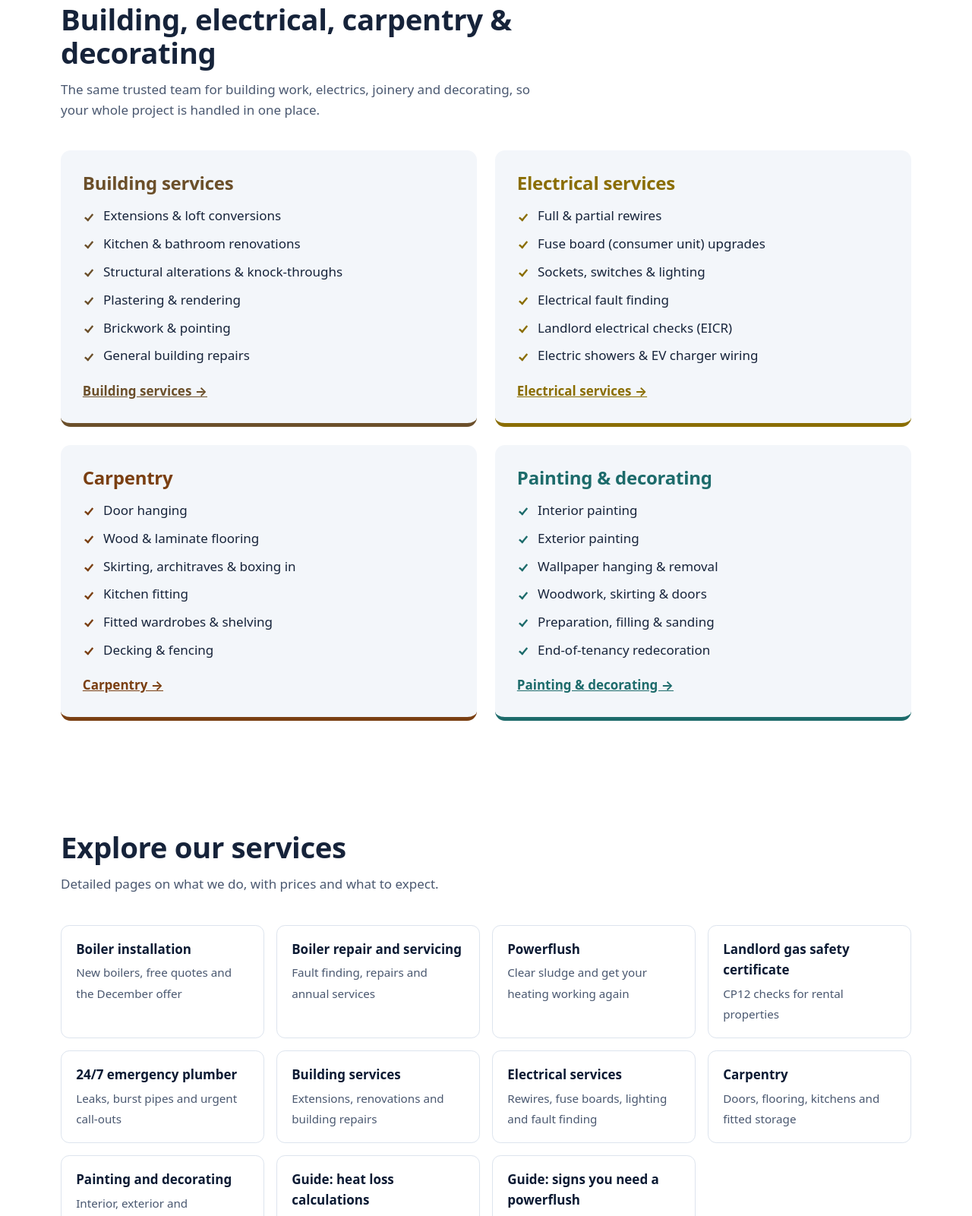
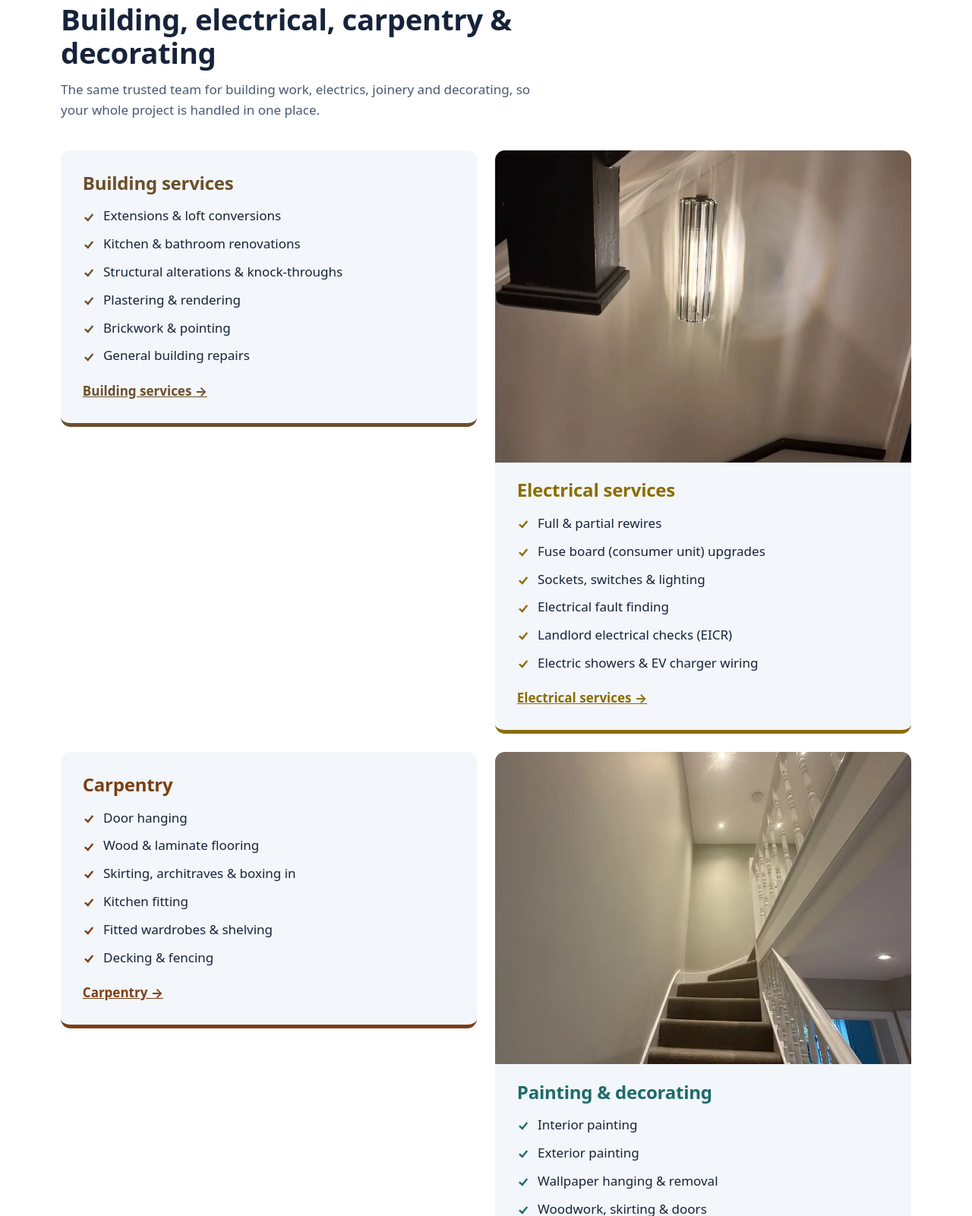
Before and after one commit to Info-ht/Heatitgasservicesltd, a plain HTML site: page index.html in a window 1280 px wide. Shown: the part 2174-3775 px from the top of the page at 76% size. Drawn offline with Linux system fonts and the light colour scheme.

Commit message:
Add electrical and painting and decorating job photos
Co-Authored-By: Claude Opus 5.5 <noreply@anthropic.com>
Claude-Session: https://claude.ai/code/session_013XQbG8pshpvu1317GxVrLa

```diff
--- a/index.html
+++ b/index.html
@@ -71,7 +71,7 @@ section.block{padding-block:4.5rem}
 .card ul{list-style:none;margin:0;padding:0;display:grid;gap:.6rem}
 .card li{padding-left:1.7rem;position:relative}
 .card li::before{content:"";position:absolute;left:.25rem;top:.45rem;width:.5rem;height:.9rem;border:solid var(--c);border-width:0 3px 3px 0;transform:rotate(40deg) scale(.8);transform-origin:center}
-.heat{--c:var(--orange)}.gas{--c:var(--blue)}.plumb{--c:var(--green)}.build{--c:#6b4f2a}.elec{--c:#8a6d00}.carp{--c:#7a3f12}.decor{--c:#1d6b6b}.cols.two{grid-template-columns:repeat(2,1fr)}.alist{list-style:none;padding:0!important;display:flex;flex-wrap:wrap;gap:.6rem;margin:.8rem 0 0}.alist li{margin:0!important}.alist a{display:inline-block;padding:.5rem 1rem;border-radius:2rem;background:#fff;border:1px solid var(--line);font-weight:600;color:var(--navy);text-decoration:none}.alist a:hover{border-color:var(--orange)}.card .go{display:inline-block;margin-top:1.2rem;font-weight:700;color:var(--c)}
+.heat{--c:var(--orange)}.gas{--c:var(--blue)}.plumb{--c:var(--green)}.build{--c:#6b4f2a}.elec{--c:#8a6d00}.carp{--c:#7a3f12}.decor{--c:#1d6b6b}.cols.two{grid-template-columns:repeat(2,1fr);align-items:start}.alist{list-style:none;padding:0!important;display:flex;flex-wrap:wrap;gap:.6rem;margin:.8rem 0 0}.alist li{margin:0!important}.alist a{display:inline-block;padding:.5rem 1rem;border-radius:2rem;background:#fff;border:1px solid var(--line);font-weight:600;color:var(--navy);text-decoration:none}.alist a:hover{border-color:var(--orange)}.card .go{display:inline-block;margin-top:1.2rem;font-weight:700;color:var(--c)}
 .area{background:var(--soft)}
 .area .wrap{display:grid;grid-template-columns:1fr 1fr;gap:3rem;align-items:center}
 .area h2{font-size:clamp(1.7rem,3.5vw,2.4rem);margin-bottom:1rem}
@@ -232,6 +232,7 @@ header.hA{position:relative}
 <a class="go" href="/building-services">Building services &rarr;</a>
 </article>
 <article class="card elec" id="electrical">
+<img class="cimg" src="/images/wall-light-after.webp" alt="New crystal wall light fitted on a staircase" width="900" height="1200" loading="lazy" decoding="async">
 <h3>Electrical services</h3>
 <ul><li>Full &amp; partial rewires</li><li>Fuse board (consumer unit) upgrades</li><li>Sockets, switches &amp; lighting</li><li>Electrical fault finding</li><li>Landlord electrical checks (EICR)</li><li>Electric showers &amp; EV charger wiring</li></ul>
 <a class="go" href="/electrical-services">Electrical services &rarr;</a>
@@ -242,6 +243,7 @@ header.hA{position:relative}
 <a class="go" href="/carpentry">Carpentry &rarr;</a>
 </article>
 <article class="card decor" id="decorating">
+<img class="cimg" src="/images/stairs-after.webp" alt="Freshly painted staircase and hallway" width="900" height="1200" loading="lazy" decoding="async">
 <h3>Painting &amp; decorating</h3>
 <ul><li>Interior painting</li><li>Exterior painting</li><li>Wallpaper hanging &amp; removal</li><li>Woodwork, skirting &amp; doors</li><li>Preparation, filling &amp; sanding</li><li>End-of-tenancy redecoration</li></ul>
 <a class="go" href="/painting-decorating">Painting &amp; decorating &rarr;</a>
```
Also changed, not shown: electrical-services.html (+3 -0 lines), painting-decorating.html (+2 -0 lines), images/hallway-after.webp (added), images/room-protected.webp (added), images/stairs-after.webp (added), images/stairs-before.webp (added), images/wall-light-after.webp (added), images/wall-light-fitting.webp (added), images/wiring-centre.webp (added).
